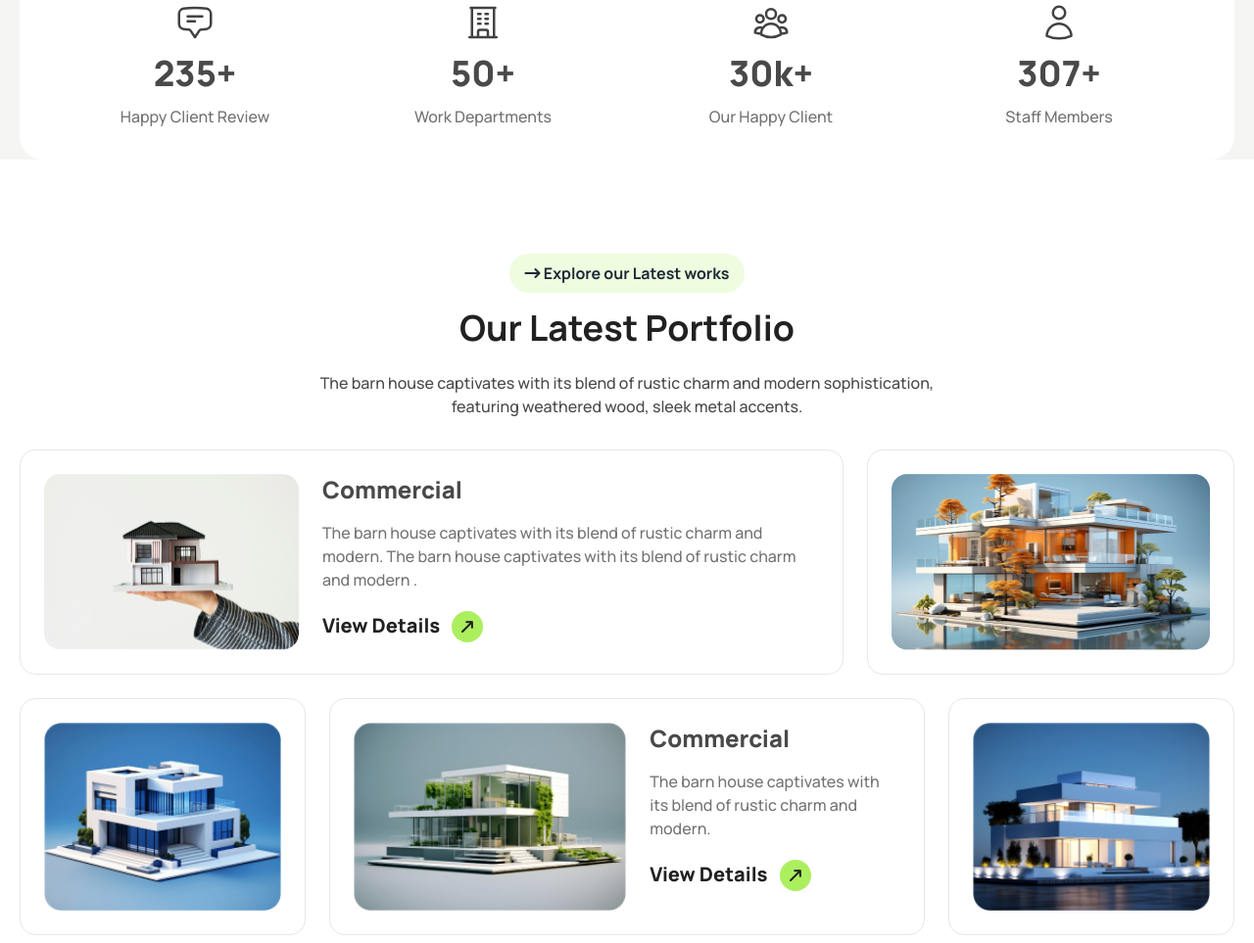
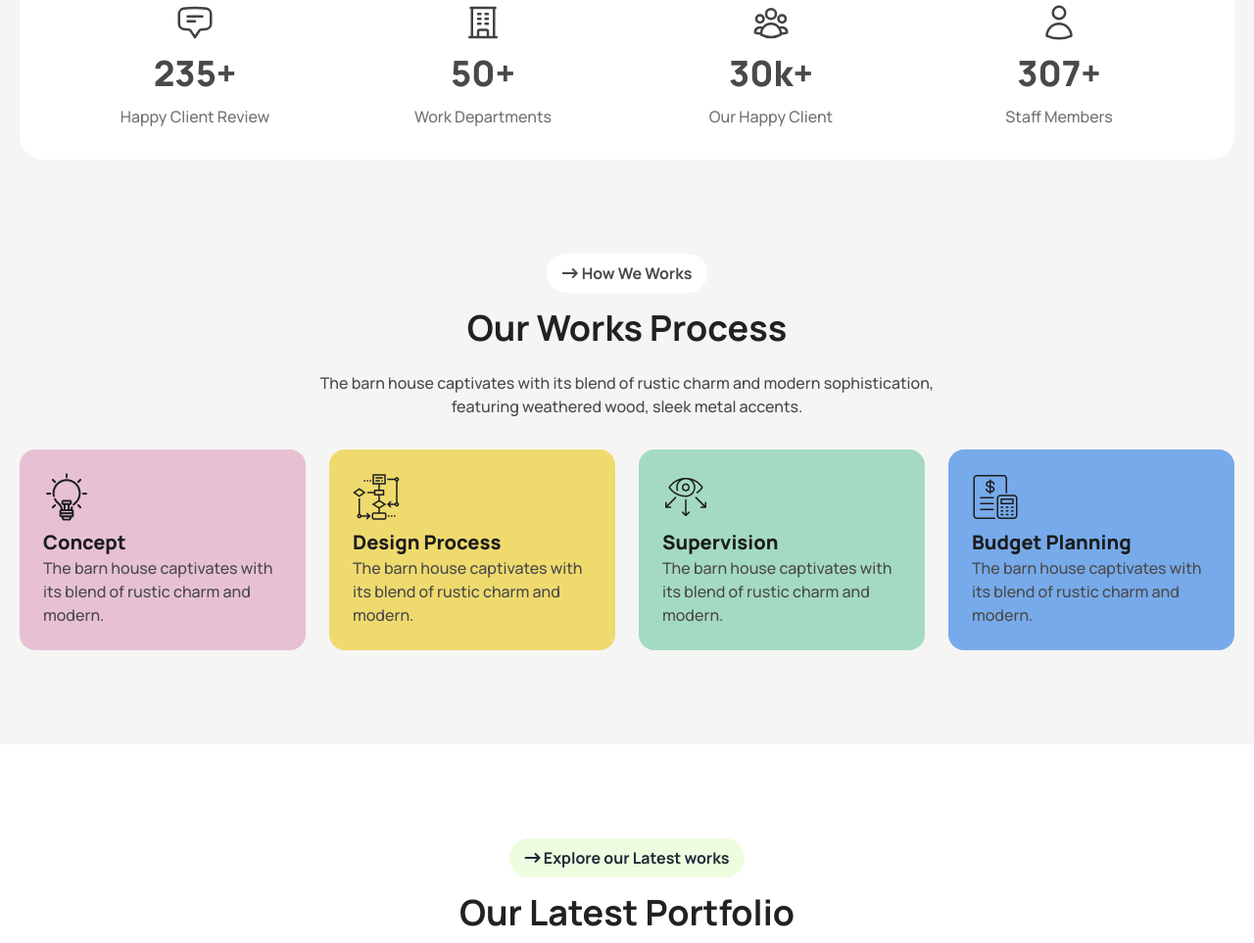
Before and after one commit to Durjoy96/rinterio-tailwindcss, a plain HTML site: page index.html in a window 1280 px wide. Shown: the part 1682-2645 px from the top of the page at 98% size. Drawn offline with nearby package versions, Linux system fonts and the light colour scheme.

Commit message:
works process section completed

```diff
--- a/index.html
+++ b/index.html
@@ -200,6 +200,62 @@
                 </div>
             </div>
          </section>
+         <!-- Works Process -->
+          <section class="bg-stone-100 px-5 py-8 md:py-16 lg:py-24">
+            <div class="max-w-screen-xl mx-auto">
+                <!-- text -->
+                <div class="max-w-screen-sm mx-auto text-center">
+                    <span
+                    class="py-2 px-4 rounded-full bg-white text-base font-bold text-base_content_secondary inline-block"><i
+                        class="fa-solid fa-arrow-right-long mr-1"></i>How We Works</span>
+                    <h2 class="text-2xl font-bold text-base_content mt-4 md:text-3xl lg:text-4xl">Our Works Process</h2>
+                    <p class="text-sm font-medium text-base_content_secondary mt-4 md:mt-6 md:text-base lg:mt-6 lg:text-base">The barn house captivates with its blend of rustic charm and modern sophistication, featuring weathered wood, sleek metal accents.</p>
+                </div>
+                <!-- cards container -->
+                <div class="grid gap-6 grid-cols-1 mt-6 md:grid-cols-2 md:mt-6 lg:grid-cols-4 lg:mt-8">
+                    <!-- card 1 -->
+                    <div class="bg-[#E7C1D3] rounded-2xl p-6">
+                        <div>
+                            <img src="assets/concept.png" alt="concept">
+                        </div>
+                        <div>
+                            <h4 class="text-xl font-extrabold text-primary_content mt-2">Concept</h4>
+                            <p class="text-base text-base_content_secondary font-medium">The barn house captivates with its blend of rustic charm and modern.</p>
+                        </div>
+                    </div>
+                    <!-- card 2 -->
+                    <div class="bg-[#EFDA6E] rounded-2xl p-6">
+                        <div>
+                            <img src="assets/flow-chart.png" alt="flow-chart">
+                        </div>
+                        <div>
+                            <h4 class="text-xl font-extrabold text-primary_content mt-2">Design Process</h4>
+                            <p class="text-base text-base_content_secondary font-medium">The barn house captivates with its blend of rustic charm and modern.</p>
+                        </div>
+                    </div>
+                    <!-- card 3 -->
+                    <div class="bg-[#A4DAC3] rounded-2xl p-6">
+                        <div>
+                            <img src="assets/vision.png" alt="vision">
+                        </div>
+                        <div>
+                            <h4 class="text-xl font-extrabold text-primary_content mt-2">Supervision</h4>
+                            <p class="text-base text-base_content_secondary font-medium">The barn house captivates with its blend of rustic charm and modern.</p>
+                        </div>
+                    </div>
+                    <!-- card 4 -->
+                    <div class="bg-[#77AAEA] rounded-2xl p-6">
+                        <div>
+                            <img src="assets/budget-planning.png" alt="budget-planning">
+                        </div>
+                        <div>
+                            <h4 class="text-xl font-extrabold text-primary_content mt-2">Budget Planning</h4>
+                            <p class="text-base text-base_content_secondary font-medium">The barn house captivates with its blend of rustic charm and modern.</p>
+                        </div>
+                    </div>
+                </div>
+            </div>
+          </section>
         <!-- Our Latest Portfolio -->
         <section class="bg-stone-100 px-5 lg:bg-white lg:py-24">
             <div class="max-w-screen-xl mx-auto">
```
